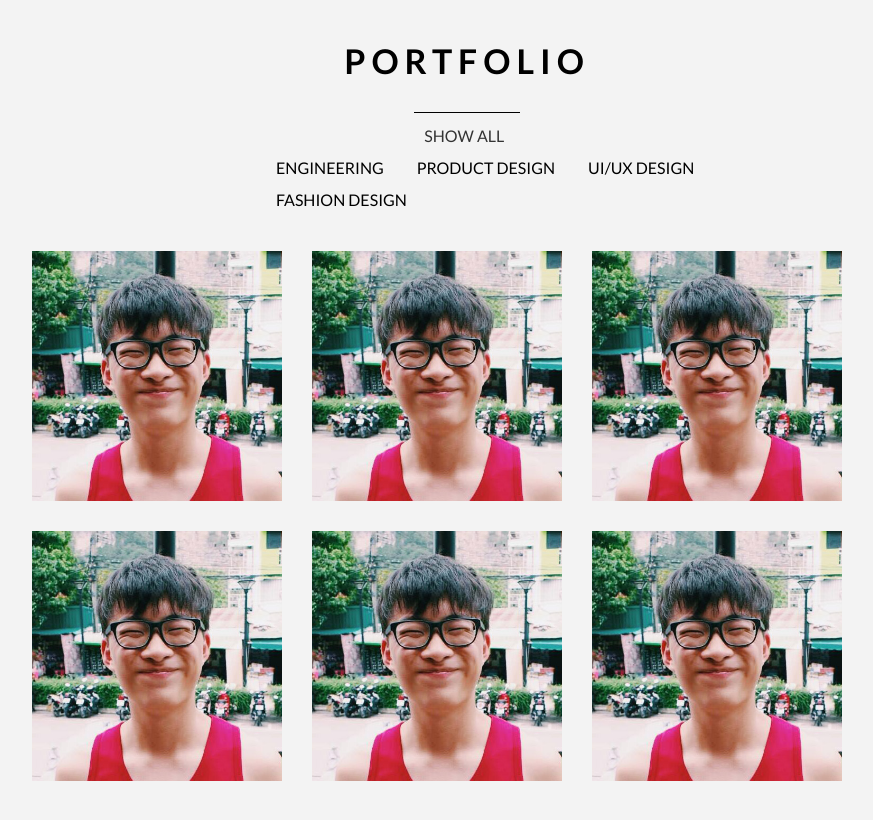
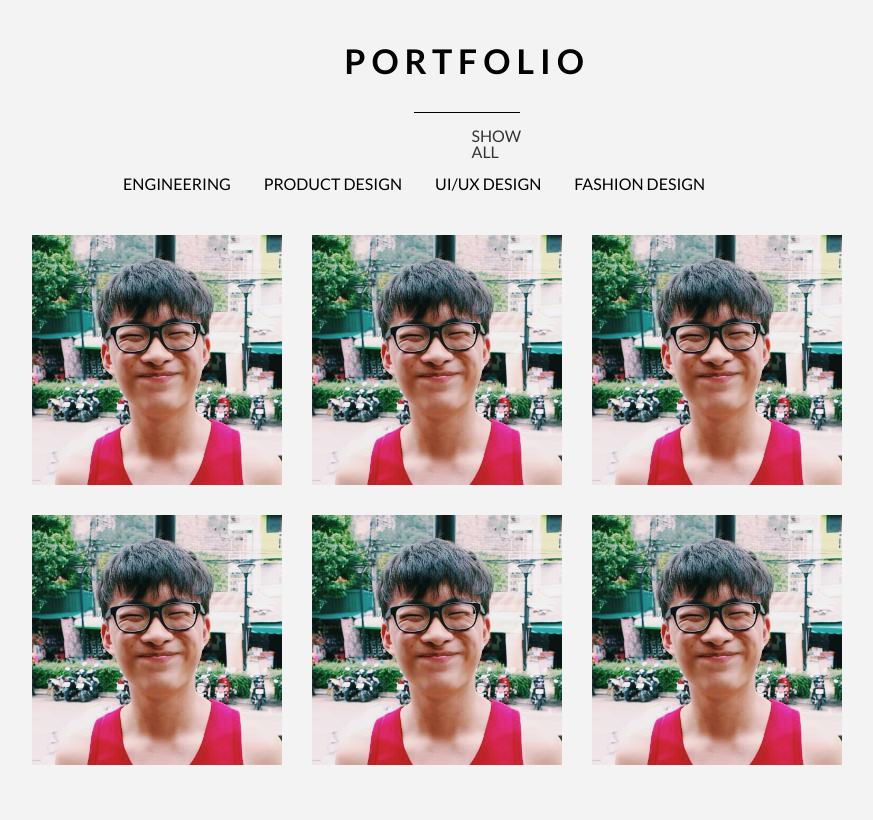
Before and after one commit to knnhzx/knnhzx.github.io, a plain HTML site: page index.html in a window 1280 px wide. Shown: the part 1760-2580 px from the top of the page, without its empty margins (173-1046 px from the left). Drawn offline with Linux system fonts and the light colour scheme.

Commit message:
spacing arrangment 3

```diff
--- a/css/style.css
+++ b/css/style.css
@@ -868,7 +868,7 @@ input.submit{
 
 .button-group {
   margin-bottom: 20px;
-  padding-left: 27%;
+  padding-left: 10%;
 }
 
 .button-group:after {
--- a/index.html
+++ b/index.html
@@ -163,11 +163,11 @@
       <hr/>
 
     <div id="filters" class="button-group">
-      <a class="button is-checked" data-filter="*" style=" padding-left:25%;width:100%">SHOW ALL</a>
+      <a class="button is-checked" data-filter="*" style=" padding-left:45%; padding-right:45%">SHOW ALL</a>
       <a class="button" data-filter=".art">ENGINEERING</a>
       <a class="button"  data-filter=".industrial">PRODUCT DESIGN</a>
       <a class="button"  data-filter=".graphic">UI/UX DESIGN</a>
-      <a class="button"  data-filter=".graphic" style=" padding-right:25%">FASHION DESIGN</a>
+      <a class="button"  data-filter=".graphic">FASHION DESIGN</a>
   </div>
 
     <!-- Portfolio items-->
```
